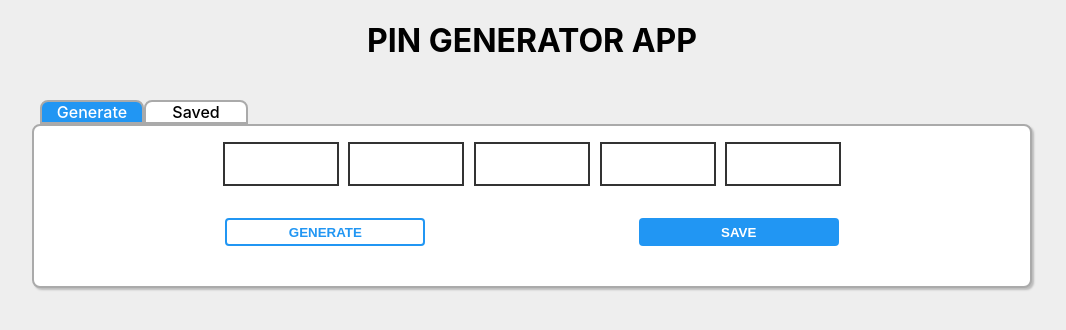
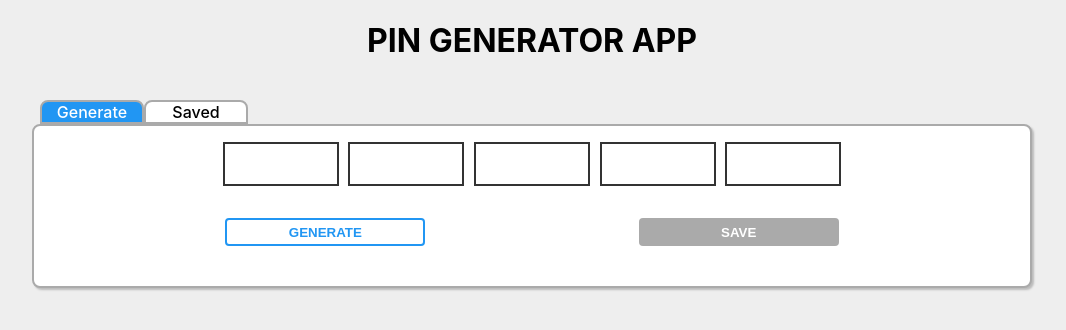
Before and after one commit to Lassikainen/PINApp, a React (Create React App) app: page / in a window 1280 px wide. Shown: the top 330 px of the page, without its empty margins (108-1174 px from the left). Built offline with nearby package versions, Linux system fonts and the light colour scheme.

Commit message:
test: Added data-testid to GeneratorPage and SavePage
Added data-testid to tested elements in GeneratorPage and SavePage

```diff
--- a/src/components/generator/GeneratorPage.tsx
+++ b/src/components/generator/GeneratorPage.tsx
@@ -6,13 +6,16 @@ import { generatePinSetAction } from "./action";
 
 import { savePinAction } from "../saved/action";
 
-import {checkForDuplicatePINs} from "../../utils/pinDuplicateChecker"
+import { checkForDuplicatePINs } from "../../utils/pinDuplicateChecker";
 
 const GeneratorPage = () => {
   const currentPinSet = useSelector(
     (state: any) => state.generatorReducer.currentPinSet
   );
 
+  const isPinGenerated = useSelector(
+    (state: any) => state.generatorReducer.isPinGenerated
+  );
   const savedPins = useSelector((state: any) => state.savedReducer.savedPins);
 
   const dispatch = useDispatch();
@@ -31,7 +34,7 @@ const GeneratorPage = () => {
               currPin = "";
             }
             return (
-              <div key={i} className="new-pin-container">
+              <div key={i} className="new-pin-container" data-testid="new-pin-container">
                 {currPin}
               </div>
             );
@@ -48,7 +51,10 @@ const GeneratorPage = () => {
           </button>
 
           <button
-            disabled={checkForDuplicatePINs(currentPinSet, savedPins)}
+            //Disable the button if a pin has not been generated yet, or if there is a duplicate PIN already
+            disabled={
+              !isPinGenerated || checkForDuplicatePINs(currentPinSet, savedPins)
+            }
             className="button save-button"
             onClick={() => {
               dispatch(savePinAction(currentPinSet));
--- a/src/components/saved/SavePage.tsx
+++ b/src/components/saved/SavePage.tsx
@@ -11,10 +11,10 @@ const SavePage = () => {
   const dispatch = useDispatch();
   return (
     <div>
-      <div className="page-container saved-page">
+      <div className="page-container saved-page" data-testid="saved-page">
         {savedPins.map(
           (pin: { name: string; pinSet: Array<string> }, i: number) => {
-            return <PinRow name={pin.name} pinSet={pin.pinSet} index={i} />;
+            return <PinRow name={pin.name} pinSet={pin.pinSet} index={i} key = {`row-${pin.pinSet.join("")}`} />;
           }
         )}
       </div>
@@ -29,12 +29,13 @@ const PinRow = (props: {
 }) => {
   const dispatch = useDispatch();
   return (
-    <div className="saved-pin-row">
+    <div className="saved-pin-row" data-testid="saved-pin-row" >
       <input
         type="text"
         onChange={(evt) =>
           dispatch(updatePinNameAction(props.index, evt.target.value))
         }
+        data-testid = "pin-name"
         value={props.name}
       />
       {[...Array(5)].map((x, i) => {
@@ -46,7 +47,7 @@ const PinRow = (props: {
           currPin = "";
         }
         return (
-          <div key={i} className="new-pin-container">
+          <div key={`currPin-${i}`} className="new-pin-container" data-testid ="saved-pin-container">
             {currPin}
           </div>
         );
```
